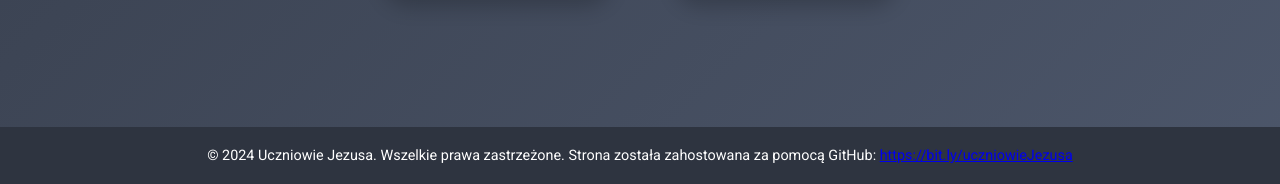
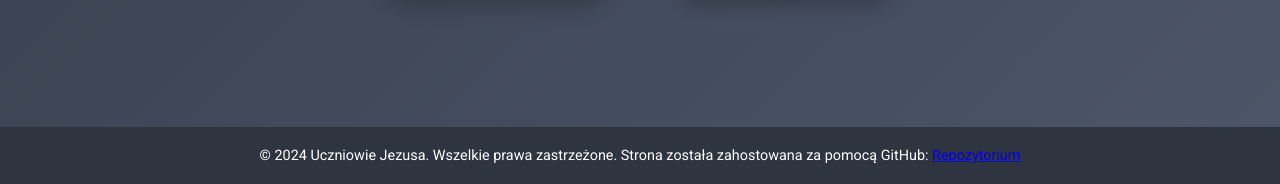
Before and after one commit to Jacobeagle/krzew-zycia, a plain HTML site: page index.html in a window 1280 px wide. Shown: the part 1320-1504 px from the top of the page. Drawn offline with Linux system fonts and the light colour scheme.

Commit message:
Update index.html

```diff
--- a/index.html
+++ b/index.html
@@ -277,7 +277,7 @@
     </section>
 
     <footer>
-        &copy; 2024 Uczniowie Jezusa. Wszelkie prawa zastrzeżone. Strona została zahostowana za pomocą GitHub: <a href="https://bit.ly/uczniowieJezusa">https://bit.ly/uczniowieJezusa</a>
+        &copy; 2024 Uczniowie Jezusa. Wszelkie prawa zastrzeżone. Strona została zahostowana za pomocą GitHub: <a href="https://github.com/Jacobeagle/uczniowieJezusa">Repozytorium </a>
     </footer>
 </body>
 </html>
```
